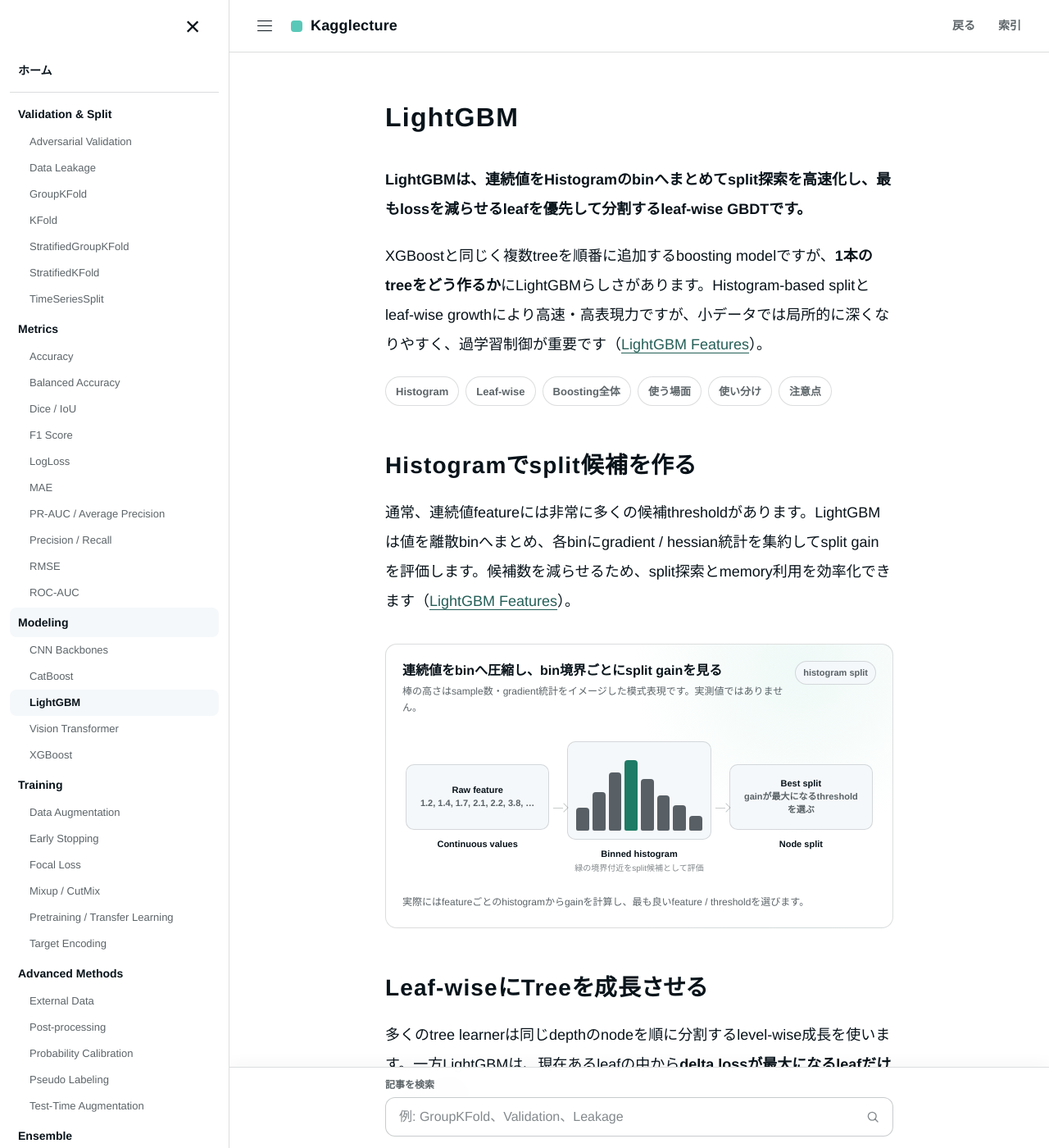
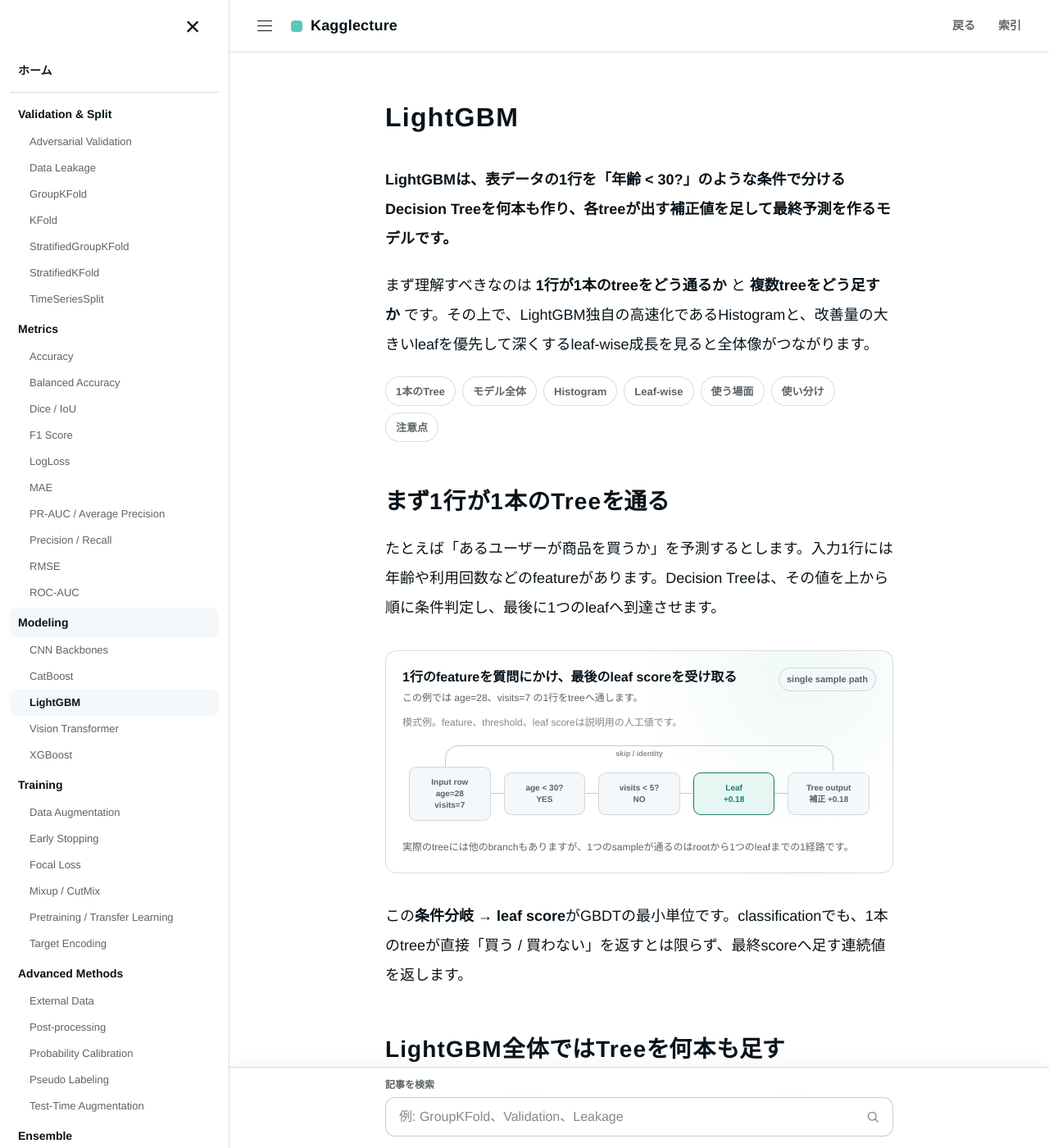
Before and after one commit to morikazu1119/Kagglecture, a Jekyll site: the page built from wiki/modeling/lightgbm.md, in a window 1280 px wide and 1400 px high. Shown: the whole window at 82% size. Built offline with Jekyll 4.4.1, drawn with Linux system fonts in a browser that asks for light colours; some of the changed text lies outside the part shown.

Commit message:
docs: explain LightGBM from one sample to full model

```diff
--- a/wiki/modeling/lightgbm.md
+++ b/wiki/modeling/lightgbm.md
@@ -1,7 +1,7 @@
 ---
 layout: default
 title: LightGBM
-summary: Histogramでsplit候補を圧縮し、loss改善が大きいleafを優先して成長させる高速なGradient Boosted Decision Tree実装。
+summary: 表の1行をDecision Treeで分岐させ、複数treeの補正値を足して予測するGBDT。Histogramとleaf-wise成長でtree構築を高速・高表現力にする。
 type: reference
 domain: kaggle
 topic: lightgbm
@@ -17,120 +17,110 @@
 
 # LightGBM
 
-**LightGBMは、連続値をHistogramのbinへまとめてsplit探索を高速化し、最もlossを減らせるleafを優先して分割するleaf-wise GBDTです。**
+**LightGBMは、表データの1行を「年齢 < 30?」のような条件で分けるDecision Treeを何本も作り、各treeが出す補正値を足して最終予測を作るモデルです。**
 
-XGBoostと同じく複数treeを順番に追加するboosting modelですが、**1本のtreeをどう作るか**にLightGBMらしさがあります。Histogram-based splitとleaf-wise growthにより高速・高表現力ですが、小データでは局所的に深くなりやすく、過学習制御が重要です（[LightGBM Features](https://lightgbm.readthedocs.io/en/stable/Features.html)）。
+まず理解すべきなのは **1行が1本のtreeをどう通るか** と **複数treeをどう足すか** です。その上で、LightGBM独自の高速化であるHistogramと、改善量の大きいleafを優先して深くするleaf-wise成長を見ると全体像がつながります。
 
 <nav class="article-jump-nav" aria-label="ページ内ナビゲーション">
+  <a href="#one-tree">1本のTree</a>
+  <a href="#boosting">モデル全体</a>
   <a href="#histogram">Histogram</a>
   <a href="#leaf-wise">Leaf-wise</a>
-  <a href="#boosting">Boosting全体</a>
   <a href="#use-cases">使う場面</a>
   <a href="#comparison">使い分け</a>
   <a href="#pitfalls">注意点</a>
 </nav>
 
-## Histogramでsplit候補を作る {#histogram}
+## まず1行が1本のTreeを通る {#one-tree}
 
-通常、連続値featureには非常に多くの候補thresholdがあります。LightGBMは値を離散binへまとめ、各binにgradient / hessian統計を集約してsplit gainを評価します。候補数を減らせるため、split探索とmemory利用を効率化できます（[LightGBM Features](https://lightgbm.readthedocs.io/en/stable/Features.html)）。
+たとえば「あるユーザーが商品を買うか」を予測するとします。入力1行には年齢や利用回数などのfeatureがあります。Decision Treeは、その値を上から順に条件判定し、最後に1つのleafへ到達させます。
+
+<div class="model-architecture" aria-label="LightGBMで1サンプルがDecision Treeを通る模式図">
+  <div class="model-architecture__header">
+    <div><div class="model-architecture__title">1行のfeatureを質問にかけ、最後のleaf scoreを受け取る</div><p class="model-architecture__subtitle">この例では age=28、visits=7 の1行をtreeへ通します。</p></div>
+    <span class="model-architecture__badge">single sample path</span>
+  </div>
+  <p class="interactive-note">模式例。feature、threshold、leaf scoreは説明用の人工値です。</p>
+  <div class="residual-architecture" style="grid-template-columns:repeat(5,minmax(0,1fr))">
+    <div class="residual-node"><strong>Input row</strong><br>age=28<br>visits=7</div>
+    <div class="residual-node"><strong>age &lt; 30?</strong><br>YES</div>
+    <div class="residual-node"><strong>visits &lt; 5?</strong><br>NO</div>
+    <div class="residual-node is-add"><strong>Leaf</strong><br>+0.18</div>
+    <div class="residual-node"><strong>Tree output</strong><br>補正 +0.18</div>
+  </div>
+  <p class="model-architecture__caption">実際のtreeには他のbranchもありますが、1つのsampleが通るのはrootから1つのleafまでの1経路です。</p>
+</div>
+
+この**条件分岐 → leaf score**がGBDTの最小単位です。classificationでも、1本のtreeが直接「買う / 買わない」を返すとは限らず、最終scoreへ足す連続値を返します。
+
+## LightGBM全体ではTreeを何本も足す {#boosting}
+
+1本目のtreeだけで完璧に当てようとはしません。前までの予測でまだ外している部分を、次のtreeが少しずつ補正します。これを**Gradient Boosting**と呼びます。
+
+<div class="model-architecture" aria-label="LightGBM全体で複数treeの補正値を加算する構造">
+  <div class="model-architecture__header"><div><div class="model-architecture__title">同じ1行を複数Treeへ通し、補正値を順番に足す</div><p class="model-architecture__subtitle">Tree 1の予測にTree 2、Tree 3…の修正を追加し、最終scoreへ近づけます。</p></div><span class="model-architecture__badge">GBDT ensemble</span></div>
+  <div class="model-stage-row" style="--model-cols:5">
+    <div class="model-stage"><div class="model-tensor"><span>Input row<br>x</span></div><span class="model-stage__label">同じsample</span></div>
+    <div class="model-stage"><div class="model-tensor is-wide"><span>Tree 1<br>+0.18</span></div><span class="model-stage__label">最初の補正</span></div>
+    <div class="model-stage"><div class="model-tensor is-wide"><span>Tree 2<br>−0.04</span></div><span class="model-stage__label">誤差を補正</span></div>
+    <div class="model-stage"><div class="model-tensor is-wide"><span>Tree 3…N<br>+ / −</span></div><span class="model-stage__label">Boost rounds</span></div>
+    <div class="model-stage"><div class="model-tensor is-accent is-wide"><span>Base + Σ tree scores</span></div><span class="model-stage__label">Final prediction</span></div>
+  </div>
+  <p class="model-architecture__caption">数値は模式例です。各treeは前までのmodelが残したlossを下げる方向へ追加されます。</p>
+</div>
+
+ここまでがGBDTとしての全体構造です。**LightGBMらしさは、各treeを高速に作る方法**にあります。
+
+## Histogramでsplit候補を絞る {#histogram}
+
+連続値featureをそのまま扱うと、split候補が非常に多くなります。LightGBMは値を離散的な**bin（区間）**へまとめ、各binにgradient / hessian統計を集約してsplit gainを評価します。候補数を減らせるため、split探索とmemory利用を効率化できます（[LightGBM Features](https://lightgbm.readthedocs.io/en/stable/Features.html)）。
 
 <div class="model-architecture" aria-label="LightGBMのHistogram-based split探索">
   <div class="model-architecture__header">
-    <div><div class="model-architecture__title">連続値をbinへ圧縮し、bin境界ごとにsplit gainを見る</div><p class="model-architecture__subtitle">棒の高さはsample数・gradient統計をイメージした模式表現です。実測値ではありません。</p></div>
+    <div><div class="model-architecture__title">細かい連続値をbinへまとめ、bin境界で分ける候補を探す</div><p class="model-architecture__subtitle">「値を全部1個ずつ比較」する代わりに、近い値を同じ箱へまとめて探索します。</p></div>
     <span class="model-architecture__badge">histogram split</span>
   </div>
+  <p class="interactive-note">棒の高さ・値は理解用の模式表現で、実測値ではありません。</p>
   <div class="model-stage-row" style="--model-cols:3">
-    <div class="model-stage">
-      <div class="model-op-box"><span><strong>Raw feature</strong><br>1.2, 1.4, 1.7, 2.1, 2.2, 3.8, …</span></div>
-      <span class="model-stage__label">Continuous values</span>
-    </div>
-    <div class="model-stage">
-      <div class="histogram-split" aria-label="8個のhistogram bin">
-        <span class="histogram-bin" style="--h:28"></span>
-        <span class="histogram-bin" style="--h:48"></span>
-        <span class="histogram-bin" style="--h:72"></span>
-        <span class="histogram-bin is-split" style="--h:88"></span>
-        <span class="histogram-bin" style="--h:64"></span>
-        <span class="histogram-bin" style="--h:44"></span>
-        <span class="histogram-bin" style="--h:31"></span>
-        <span class="histogram-bin" style="--h:18"></span>
-      </div>
-      <span class="model-stage__label">Binned histogram</span>
-      <span class="model-stage__note">緑の境界付近をsplit候補として評価</span>
-    </div>
-    <div class="model-stage">
-      <div class="model-op-box"><span><strong>Best split</strong><br>gainが最大になるthresholdを選ぶ</span></div>
-      <span class="model-stage__label">Node split</span>
-    </div>
+    <div class="model-stage"><div class="model-op-box"><span><strong>Raw feature</strong><br>1.2, 1.4, 1.7, 2.1, 2.2, 3.8, …</span></div><span class="model-stage__label">細かい連続値</span></div>
+    <div class="model-stage"><div class="histogram-split" aria-label="8個のhistogram bin"><span class="histogram-bin" style="--h:28"></span><span class="histogram-bin" style="--h:48"></span><span class="histogram-bin" style="--h:72"></span><span class="histogram-bin is-split" style="--h:88"></span><span class="histogram-bin" style="--h:64"></span><span class="histogram-bin" style="--h:44"></span><span class="histogram-bin" style="--h:31"></span><span class="histogram-bin" style="--h:18"></span></div><span class="model-stage__label">値をbinへ圧縮</span><span class="model-stage__note">緑の境界付近をsplit候補として評価</span></div>
+    <div class="model-stage"><div class="model-op-box"><span><strong>Best split</strong><br>lossを最も減らす境界を選ぶ</span></div><span class="model-stage__label">Treeの質問になる</span></div>
   </div>
   <p class="model-architecture__caption">実際にはfeatureごとのhistogramからgainを計算し、最も良いfeature / thresholdを選びます。</p>
 </div>
 
 ## Leaf-wiseにTreeを成長させる {#leaf-wise}
 
-多くのtree learnerは同じdepthのnodeを順に分割するlevel-wise成長を使います。一方LightGBMは、現在あるleafの中から**delta lossが最大になるleafだけを先に分割**します。
+Treeには途中でまだ分割できる**leaf**が複数あります。LightGBMは、すべてのleafを同じ深さへ揃えるのではなく、**いま分けるとlossが最も下がるleafを優先してsplit**します。
 
 <div class="model-architecture" aria-label="LightGBMのleaf-wise成長構造">
-  <div class="model-architecture__header">
-    <div><div class="model-architecture__title">全leafを均等に深くせず、改善量が大きい場所へsplitを集中する</div><p class="model-architecture__subtitle">同じleaf数でも複雑な局所パターンを表現しやすい反面、一部branchだけ深くなりやすい構造です。</p></div>
-    <span class="model-architecture__badge">leaf-wise growth</span>
+  <div class="model-architecture__header"><div><div class="model-architecture__title">改善が大きいbranchへ計算を集中する</div><p class="model-architecture__subtitle">左右を均等に深くせず、次に一番効くleafを選びます。</p></div><span class="model-architecture__badge">leaf-wise growth</span></div>
+  <div class="tree-ensemble" style="grid-template-columns:minmax(150px,1fr) minmax(150px,1fr) 52px minmax(150px,.9fr)">
+    <section class="tree-card"><div class="tree-card__title">Step 1 · Root split</div><div class="mini-tree"><div class="tree-node is-root">Root</div><div class="tree-node is-left is-leaf">Leaf A<br>gain 0.12</div><div class="tree-node is-right is-leaf">Leaf B<br>gain 0.31</div></div></section>
+    <section class="tree-card"><div class="tree-card__title">Step 2 · gain最大だけsplit</div><div class="mini-tree"><div class="tree-node is-root">Root</div><div class="tree-node is-left is-leaf">Leaf A<br>そのまま</div><div class="tree-node is-right">Leaf Bをsplit</div><div class="tree-node is-left is-leaf">B1</div><div class="tree-node is-right is-leaf">B2</div></div></section>
+    <div class="tree-sum">≠</div><div class="boost-output">左右を均等に育てない<br>→ asymmetrical tree</div>
   </div>
-  <div class="tree-ensemble" style="grid-template-columns:minmax(150px,1fr) minmax(150px,1fr) 52px minmax(150px,.9fr)">
-    <section class="tree-card">
-      <div class="tree-card__title">Step 1 · Root split</div>
-      <div class="mini-tree">
-        <div class="tree-node is-root">Root</div>
-        <div class="tree-node is-left is-leaf">Leaf A<br>gain 0.12</div>
-        <div class="tree-node is-right is-leaf">Leaf B<br>gain 0.31</div>
-      </div>
-    </section>
-    <section class="tree-card">
-      <div class="tree-card__title">Step 2 · Best leafだけsplit</div>
-      <div class="mini-tree">
-        <div class="tree-node is-root">Root</div>
-        <div class="tree-node is-left is-leaf">Leaf A<br>そのまま</div>
-        <div class="tree-node is-right">Leaf Bをsplit</div>
-        <div class="tree-node is-left is-leaf">B1</div><div class="tree-node is-right is-leaf">B2</div>
-      </div>
-    </section>
-    <div class="tree-sum">≠</div>
-    <div class="boost-output">Level-wiseのように左右を同時に深くしない<br>→ asymmetrical tree</div>
-  </div>
-  <p class="model-architecture__caption">gain値は理解用の模式値です。LightGBM公式も、leaf-wiseは同じleaf数でlossを下げやすい一方、小データではoverfittingしやすいと説明しています。</p>
+  <p class="model-architecture__caption">gain値は模式値です。LightGBM公式も、leaf-wiseは同じleaf数でlossを下げやすい一方、小データではoverfittingしやすいと説明しています。</p>
 </div>
 
-このため`num_leaves`はLightGBMの表現力を強く左右します。`min_data_in_leaf`や`max_depth`と組み合わせて、leafが細かくなりすぎないよう制約します。
-
-## Boosting全体では複数Treeを足す {#boosting}
-
-leaf-wiseは**各tree内部の作り方**です。モデル全体は他のGBDTと同様、複数treeのpredictionを順番に加算します。
-
-<div class="model-architecture" aria-label="LightGBMのtree ensemble">
-  <div class="model-architecture__header"><div><div class="model-architecture__title">Histogram + leaf-wiseで作ったtreeをboostingで積み重ねる</div><p class="model-architecture__subtitle">Tree 1の誤差をTree 2が補正し、その残りをTree 3が補正します。</p></div><span class="model-architecture__badge">GBDT ensemble</span></div>
-  <div class="model-stage-row" style="--model-cols:4">
-    <div class="model-stage"><div class="model-tensor is-wide"><span>Tree 1<br>leaf scores</span></div><span class="model-stage__label">Initial correction</span></div>
-    <div class="model-stage"><div class="model-tensor is-wide"><span>Tree 2<br>residual</span></div><span class="model-stage__label">Next correction</span></div>
-    <div class="model-stage"><div class="model-tensor is-wide"><span>Tree 3…N</span></div><span class="model-stage__label">Boost rounds</span></div>
-    <div class="model-stage"><div class="model-tensor is-accent is-wide"><span>Σ tree scores</span></div><span class="model-stage__label">Prediction</span></div>
-  </div>
-</div>
+このため`num_leaves`は表現力を強く左右します。`min_data_in_leaf`や`max_depth`と組み合わせて、一部branchが細かくなりすぎないよう制約します。
 
 ## 使う場面 {#use-cases}
 
-- 数値・カテゴリ・欠損が混ざるtabular。
+- 数値・カテゴリ・欠損が混ざるtabular data。
 - 数十万〜数百万行を高速に試したい。
 - feature engineeringを高速に反復したい。
-- Neural Networkの補完モデルを作りたい。
+- Neural Networkと異なる誤差を持つensemble候補を作りたい。
 
 ## XGBoost/CatBoostとの比較 {#comparison}
 
 <div class="comparison-board" aria-label="LightGBM XGBoost CatBoostの比較">
-  <section class="comparison-card is-primary"><h4>LightGBM</h4><dl><dt>split探索</dt><dd>Histogram</dd><dt>tree growth</dt><dd>leaf-wise</dd><dt>最初に見る</dt><dd><code>num_leaves</code>、leaf size</dd></dl></section>
-  <section class="comparison-card"><h4><a href="{{ '/wiki/modeling/xgboost.html' | relative_url }}">XGBoost</a></h4><dl><dt>核</dt><dd>regularized tree boosting</dd><dt>最初に見る</dt><dd>depth、child weight、sampling</dd></dl></section>
-  <section class="comparison-card"><h4><a href="{{ '/wiki/modeling/catboost.html' | relative_url }}">CatBoost</a></h4><dl><dt>核</dt><dd>ordered boosting + categorical</dd><dt>最初に見る</dt><dd>cat指定、iterations / depth</dd></dl></section>
+  <section class="comparison-card is-primary"><h4>LightGBM</h4><dl><dt>tree構築</dt><dd>Histogram + leaf-wise</dd><dt>直感</dt><dd>改善の大きいbranchを先に深くする</dd><dt>最初に見る</dt><dd><code>num_leaves</code>、leaf size</dd></dl></section>
+  <section class="comparison-card"><h4><a href="{{ '/wiki/modeling/xgboost.html' | relative_url }}">XGBoost</a></h4><dl><dt>核</dt><dd>regularized tree boosting</dd><dt>直感</dt><dd>depth・sampling・正則化を細かく制御</dd><dt>最初に見る</dt><dd>depth、child weight</dd></dl></section>
+  <section class="comparison-card"><h4><a href="{{ '/wiki/modeling/catboost.html' | relative_url }}">CatBoost</a></h4><dl><dt>核</dt><dd>ordered categorical processing</dd><dt>直感</dt><dd>categoryからtargetを使うときの自己参照を防ぐ</dd><dt>最初に見る</dt><dd>cat指定、iterations / depth</dd></dl></section>
 </div>
 
-優劣はdataset依存です。同じfoldでOOFを作り、単体だけでなくerror diversityも比較します。
+優劣はdataset依存です。同じfoldでOOFを作り、単体scoreだけでなくerror diversityも比較します。
 
 ## Kaggleでの実例
 
@@ -148,17 +138,21 @@
 
 カテゴリ値に偽の大小関係を与えるencodingは避け、native categoricalやleak-free encodingを比較します。
 
+### 「高速だから常に最良」ではない
+
+速さは探索量を増やす利点ですが、datasetによってXGBoost/CatBoost/NNが勝つことがあります。同じValidationで比較します。
+
 ### seedだけ変えて多様性が出ると思う
 
 強いGBDT同士は予測相関が高くなりがちです。別feature setやNN等を混ぜる価値も測ります。
 
 ## Quick Reference
 
-- 連続値をbinへまとめてHistogramでsplit探索する。
+- 1行はfeature条件を通って1つのleaf scoreを受け取る。
+- 複数treeの補正値を足すのがGradient Boosting。
+- LightGBMは連続値をbinへまとめてHistogramでsplit探索する。
 - tree内部はgain最大のleafを先に割るleaf-wise成長。
-- `num_leaves`とleaf minimum sizeをセットで調整。
-- model全体は複数treeを加算するboosting。
-- Early StoppingとOOF保存を前提に設計する。
+- `num_leaves`とleaf minimum sizeをセットで調整する。
 
 ## 関連項目
 
```
